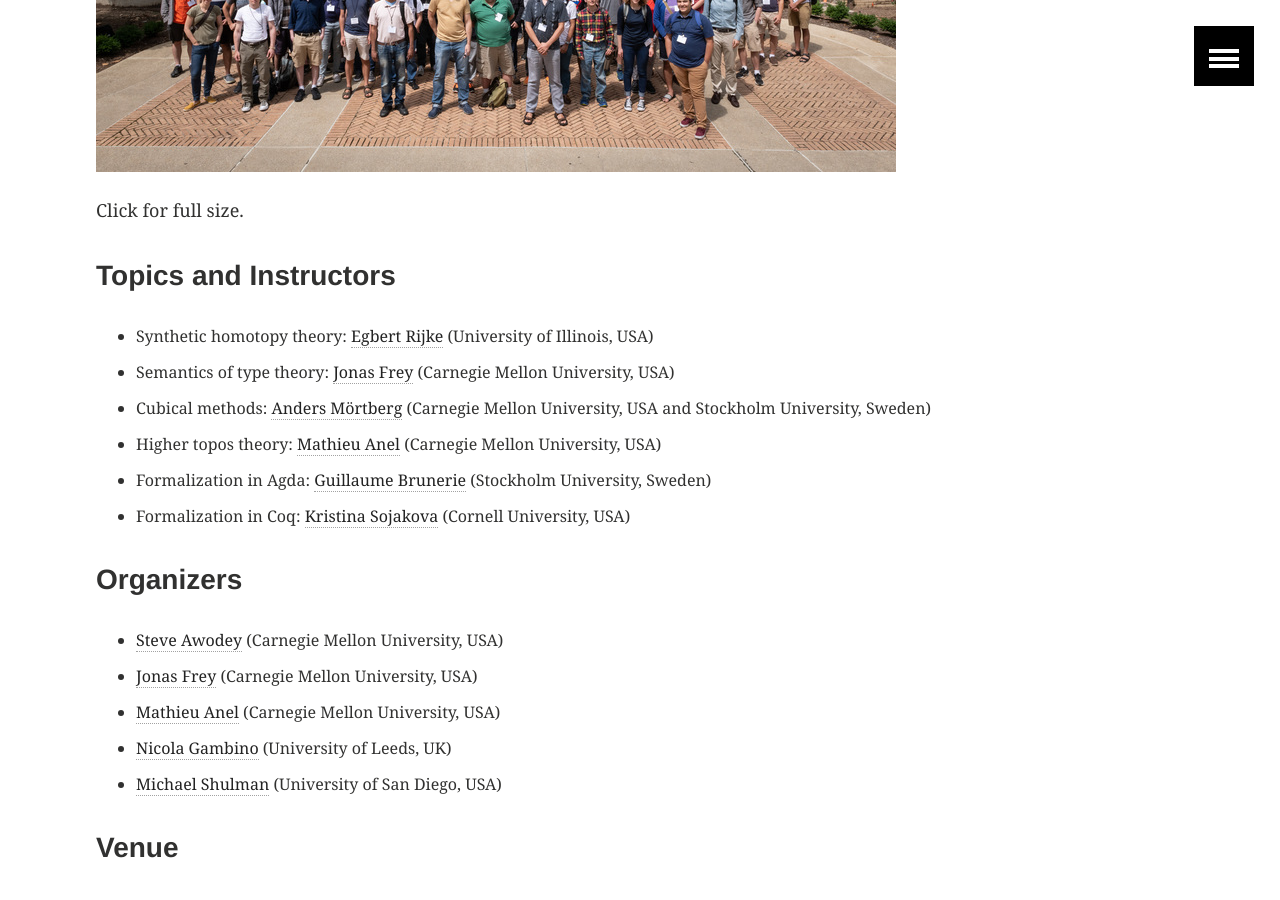
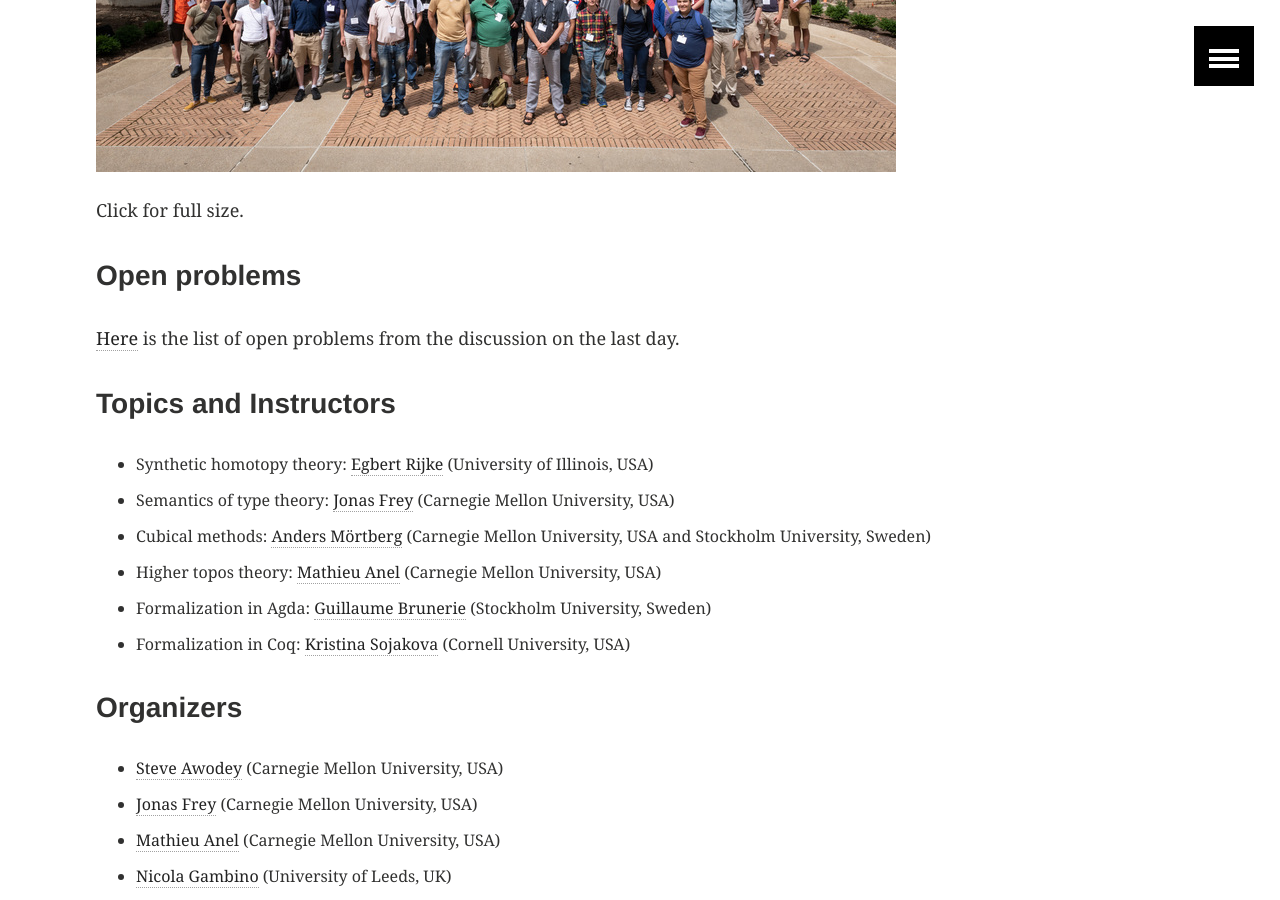
Before and after one commit to HoTT/HoTT-2019, a Jekyll site: the page built from summer-school.md, in a window 1280 px wide and 900 px high, scrolled down 965 px. Built offline with Jekyll 4.4.1, drawn with Linux system fonts in a browser that asks for light colours.

Commit message:
ss open problems

```diff
--- a/summer-school.md
+++ b/summer-school.md
@@ -10,6 +10,11 @@ title: "HoTT Summer School - August 7 to 10"
 [![Conference poster](/images/ss-photo-small.jpg)](../images/ss-photo.jpg)
 
 Click for full size.
+
+### Open problems
+
+[Here](https://ncatlab.org/homotopytypetheory/show/HoTT2019+Summer+School+open+problems+list)
+is the list of open problems from the discussion on the last day.
 
 ### Topics and Instructors
 
```
